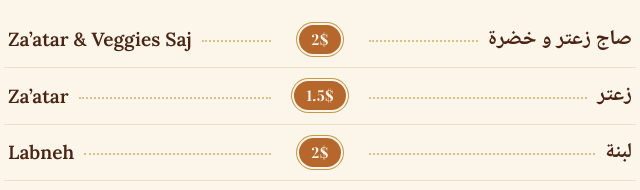
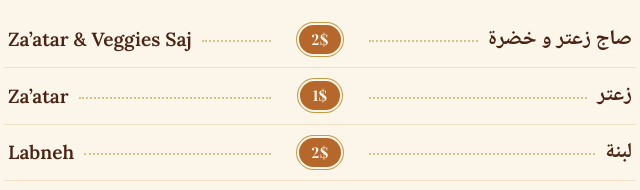
Before and after one commit to eliebn147/bchara-cafe-menu, a plain HTML site: page index.html in a window 1280 px wide. Shown: the part 1826-2016 px from the top of the page, 320-960 px from the left. Drawn offline with nearby package versions, Linux system fonts and the light colour scheme.

Commit message:
Man'oushe Za'atar back to 1$
Co-Authored-By: Claude Opus 5.5 <noreply@anthropic.com>

```diff
--- a/index.html
+++ b/index.html
@@ -379,7 +379,7 @@
     </div>
     <ul class="items">
       <li class="item"><span class="en">Za&#8217;atar &amp; Veggies Saj</span><span class="mid"><span class="price usd" dir="ltr">2$</span></span><span class="ar" lang="ar" dir="rtl">صاج زعتر و خضرة</span></li>
-      <li class="item"><span class="en">Za&#8217;atar</span><span class="mid"><span class="price usd" dir="ltr">1.5$</span></span><span class="ar" lang="ar" dir="rtl">زعتر</span></li>
+      <li class="item"><span class="en">Za&#8217;atar</span><span class="mid"><span class="price usd" dir="ltr">1$</span></span><span class="ar" lang="ar" dir="rtl">زعتر</span></li>
       <li class="item"><span class="en">Labneh</span><span class="mid"><span class="price usd" dir="ltr">2$</span></span><span class="ar" lang="ar" dir="rtl">لبنة</span></li>
       <li class="item"><span class="en">Labneh &amp; Veggies</span><span class="mid"><span class="price usd" dir="ltr">2.5$</span></span><span class="ar" lang="ar" dir="rtl">لبنة و خضرة</span></li>
       <li class="item"><span class="en">Za&#8217;atar &amp; Cheese</span><span class="mid"><span class="price usd" dir="ltr">2$</span></span><span class="ar" lang="ar" dir="rtl">زعتر و جبنة</span></li>
```
Also changed, not shown: 1 other file.
